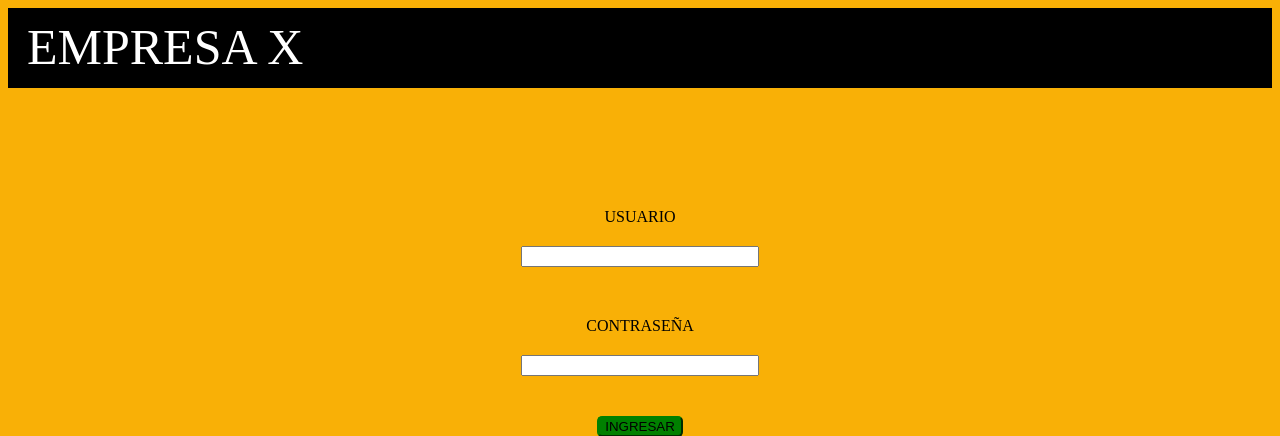
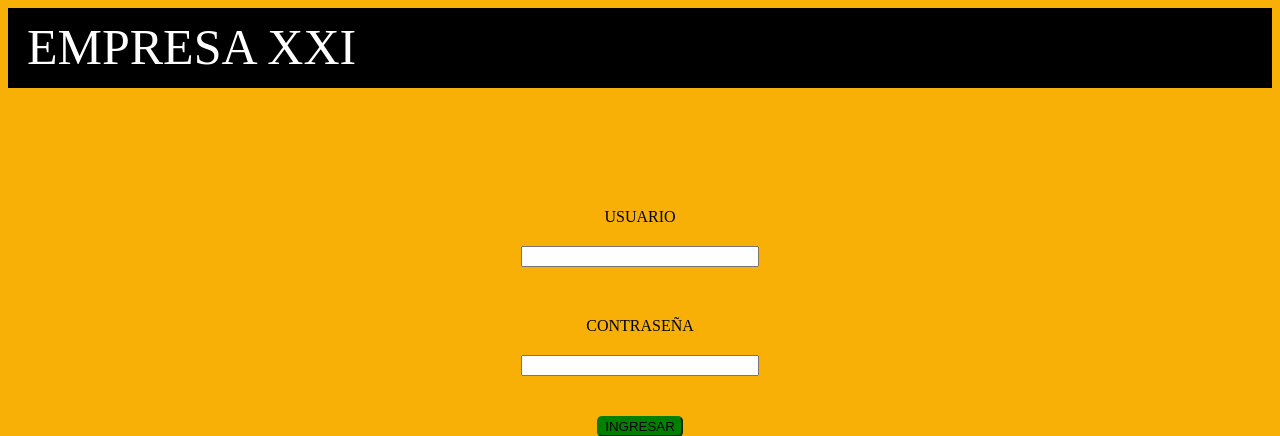
Before and after one commit to dasilvag16/Proyecto-Grupo-39-9, a Flask app: page / in a window 1280 px wide. Shown: the top 436 px of the page. Run offline with Flask 2, Linux system fonts and the light colour scheme.

Commit message:
Cambio XX

```diff
--- a/Templates/layout.html
+++ b/Templates/layout.html
@@ -9,7 +9,7 @@
 </head>
 <body>
     <header>
-        <p>EMPRESA X</p>
+        <p>EMPRESA XXI</p>
         {% block encabezado %}
         {% endblock %}
     </header>
```
